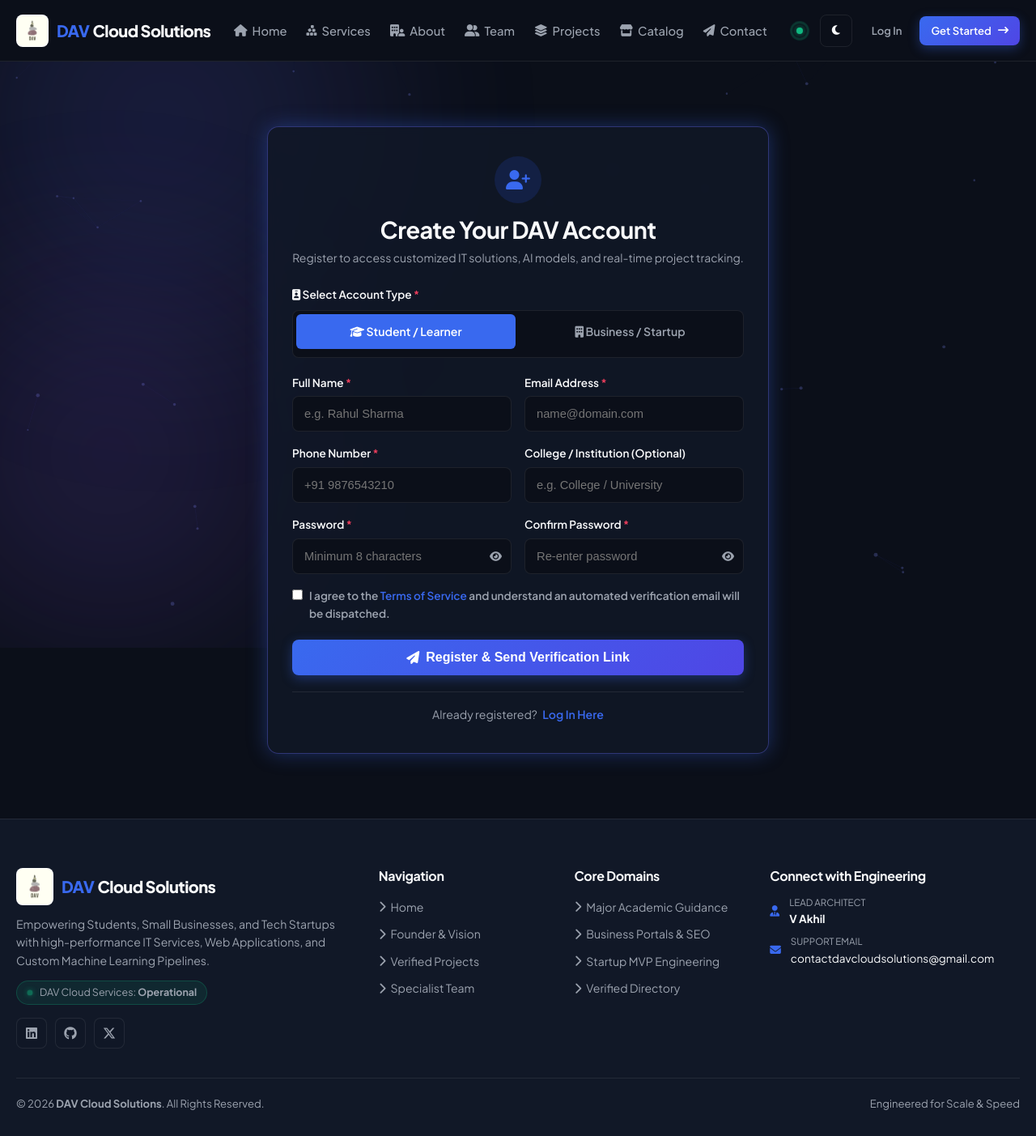
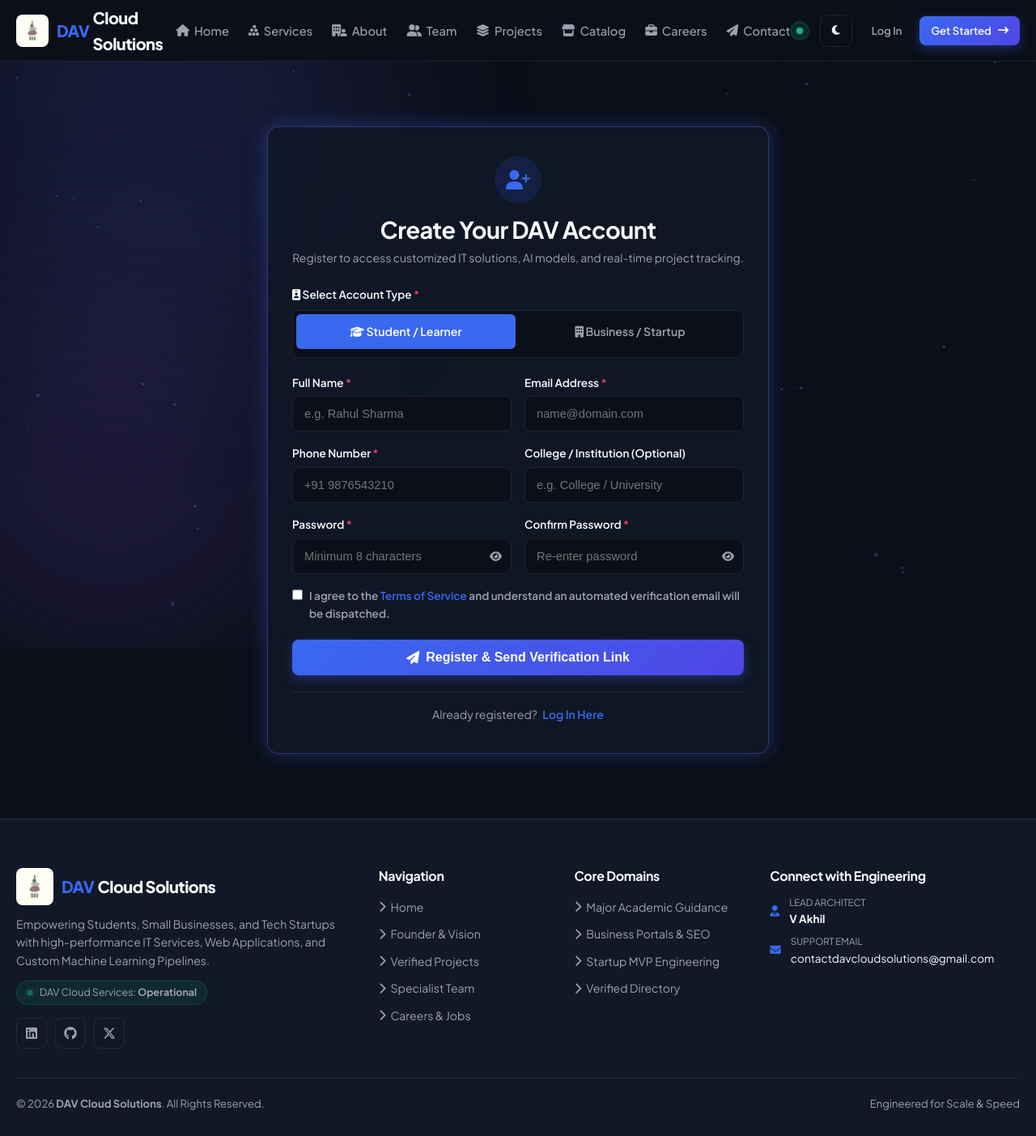
Before and after one commit to akhilv1911/DAVCloudSolutions, a Flask app: page /register in a window 1280 px wide. Shown: the whole page at 81% size. Run offline with Flask 3, Linux system fonts and the light colour scheme.

Commit message:
feat(nav): add Careers link to base.html navbar and footer

```diff
--- a/templates/base.html
+++ b/templates/base.html
@@ -39,7 +39,7 @@
 <body class="bg-main text-main">
 
     <!-- ========================================================= -->
-    <!-- 1. TOP SCROLL PROGRESS BAR INDICATOR                      -->
+    <!-- 1. TOP SCROLL PROGRESS BAR INDICATOR                     -->
     <!-- ========================================================= -->
     <div id="scroll-progress-bar" class="scroll-progress-indicator"></div>
 
@@ -102,6 +102,11 @@
                             <i class="fa-solid fa-layer-group"></i> Catalog
                         </a>
                     </li>
+                    <li>
+                        <a href="{{ url_for('careers_page') }}" class="nav-item {% if request.endpoint == 'careers_page' %}active{% endif %}">
+                            <i class="fa-solid fa-briefcase"></i> Careers
+                        </a>
+                    </li>
                     <!-- Dedicated Mobile Drawer Logout Item -->
                     <li class="mobile-drawer-logout">
                         <a href="{{ url_for('logout') }}" class="nav-item text-danger" style="color: var(--accent-rose, #f43f5e) !important;">
@@ -148,6 +153,7 @@
                     <li><a href="{{ url_for('team_page') }}" class="nav-item {% if request.endpoint == 'team_page' %}active{% endif %}"><i class="fa-solid fa-user-group"></i> Team</a></li>
                     <li><a href="{{ url_for('projects_page') }}" class="nav-item {% if request.endpoint == 'projects_page' %}active{% endif %}"><i class="fa-solid fa-layer-group"></i> Projects</a></li>
                     <li><a href="{{ url_for('business_catalog') }}" class="nav-item {% if request.endpoint == 'business_catalog' %}active{% endif %}"><i class="fa-solid fa-store"></i> Catalog</a></li>
+                    <li><a href="{{ url_for('careers_page') }}" class="nav-item {% if request.endpoint == 'careers_page' %}active{% endif %}"><i class="fa-solid fa-briefcase"></i> Careers</a></li>
                     <li><a href="{{ url_for('home') }}#contact" class="nav-item"><i class="fa-solid fa-paper-plane"></i> Contact</a></li>
                 </ul>
 
@@ -227,6 +233,7 @@
                     <li><a href="{{ url_for('about_page') }}"><i class="fa-solid fa-chevron-right"></i> Founder & Vision</a></li>
                     <li><a href="{{ url_for('projects_page') }}"><i class="fa-solid fa-chevron-right"></i> Verified Projects</a></li>
                     <li><a href="{{ url_for('team_page') }}"><i class="fa-solid fa-chevron-right"></i> Specialist Team</a></li>
+                    <li><a href="{{ url_for('careers_page') }}"><i class="fa-solid fa-chevron-right"></i> Careers & Jobs</a></li>
                 </ul>
             </div>
 
```
